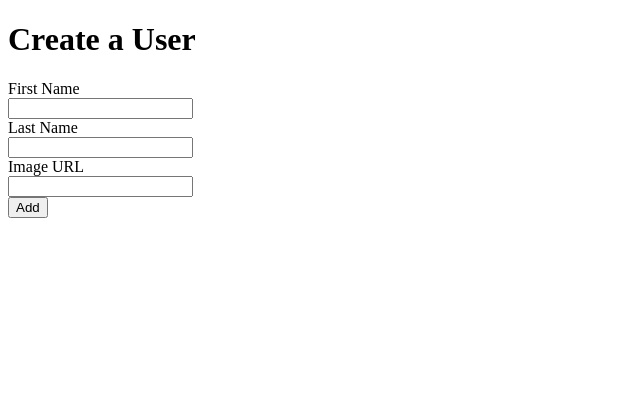
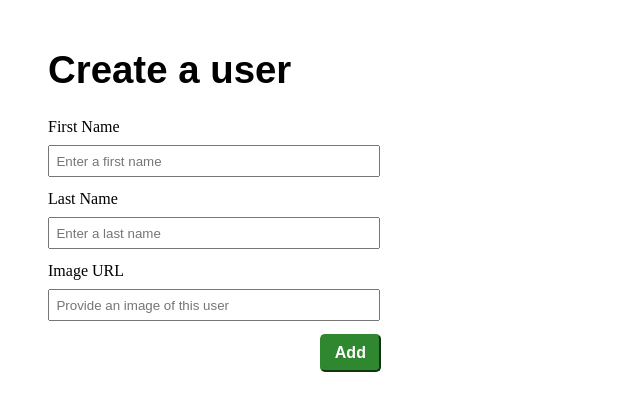
Before and after one commit to Jared-Glenn/Springboard, a Flask app: page /users/new in a window 1280 px wide. Shown: the top 411 px of the page, without its empty margins (0-640 px from the left). Run offline with Flask 2, Linux system fonts and the light colour scheme.

Commit message:
finish phase 1

```diff
--- /dev/null
+++ b/Unit-23/23.1/static/styles.css
@@ -0,0 +1,113 @@
+body {
+    margin: 3rem;
+}
+
+h1 {
+    font-size: 2.4rem;
+    color: black;
+    font-family: Arial, Helvetica, sans-serif;
+}
+
+#new-user-button {
+    margin-left: 3rem;
+    padding: 0.4rem;
+    color: white;
+    border-radius: 5px;
+    font-weight: 600;
+    background-color: grey;
+    border-color: grey;
+}
+
+#new-user-button:hover {
+    background-color: rgb(167, 167, 167);
+    border-color: rgb(184, 184, 184);
+}
+
+br {
+    margin-top: 0.5rem;
+}
+
+.new-form {
+    margin-top: 0.6rem;
+    margin-bottom: 0.8rem;
+    height: 1.6rem;
+    width: 20rem;
+    padding-left: 0.4rem;
+}
+
+#add-button {
+    margin-left: 17rem;
+}
+
+.change-table {
+    padding: 0.5rem 0.8rem;
+    color: white;
+    border-radius: 5px;
+    font-size: 1rem;
+    font-weight: 600;
+    background-color: rgb(47, 136, 47);
+    border-color: rgb(47, 136, 47);
+}
+
+.change-table:hover {
+    background-color: rgb(65, 189, 65);
+    border-color: rgb(65, 189, 65);
+}
+
+img {
+    max-width: 10rem;
+    position: absolute;
+
+}
+
+#username {
+    margin-left: 11rem;
+    font-size: 2rem;
+}
+
+#edit-button {
+    margin-left: 11rem;
+    padding: 0.3rem 0.5rem;
+    color: white;
+    border-radius: 5px;
+    font-size: 0.9rem;
+    font-weight: 500;
+    background-color: rgb(29, 107, 209);
+    border-color: rgb(29, 107, 209);
+}
+
+#delete-button {
+    margin-left: 0.3rem;
+    padding: 0.3rem 0.5rem;
+    color: white;
+    border-radius: 5px;
+    font-size: 0.9rem;
+    font-weight: 500;
+    background-color: red;
+    border-color: red;
+}
+
+.edit-form {
+    margin-top: 0.6rem;
+    margin-bottom: 0.8rem;
+    height: 1.6rem;
+    width: 20rem;
+    padding-left: 0.4rem;
+}
+
+#cancel-button {
+    margin-left: 11rem;
+    padding: 0.5rem 0.8rem;
+    color: rgb(47, 136, 47);
+    border-radius: 5px;
+    font-size: 1rem;
+    font-weight: 600;
+    background-color: white;
+    border-color: rgb(47, 136, 47);
+}
+
+#cancel-button:hover {
+    color: white;
+    background-color: rgb(65, 189, 65);
+    border-color: rgb(65, 189, 65);
+}
--- a/Unit-23/23.1/templates/index.html
+++ b/Unit-23/23.1/templates/index.html
@@ -4,6 +4,7 @@
     <meta charset="UTF-8">
     <meta name="viewport" content="width=device-width, initial-scale=1.0">
     <title>Blogly</title>
+    <link rel="stylesheet" href="/static/styles.css">
 </head>
 <body>
     <h1>Users</h1>
@@ -13,6 +14,6 @@
         <li><a href="/users/{{ user.id }}">{{ user.first_name }} {{ user.last_name }}</a></li>
         {% endfor %}
     </ul>
-    <input type="button" onclick="location.href='/users/new';" value="Add User">
+    <input type="button" onclick="location.href='/users/new';" value="Add User" id="new-user-button">
 </body>
 </html>
--- a/Unit-23/23.1/templates/new_user.html
+++ b/Unit-23/23.1/templates/new_user.html
@@ -4,24 +4,25 @@
     <meta charset="UTF-8">
     <meta name="viewport" content="width=device-width, initial-scale=1.0">
     <title>Blogly</title>
+    <link rel="stylesheet" href="/static/styles.css">
 </head>
 <body>
-    <h1>Create a User</h1>
+    <h1>Create a user</h1>
 
     <form action="/users/new" method="POST">
         <label for="first-name">First Name</label>
         <br>
-        <input type="text" id="first-name" name="first-name">
+        <input type="text" id="first-name" class="new-form" name="first-name" placeholder="Enter a first name">
         <br>
         <label for="last-name">Last Name</label>
         <br>
-        <input type="text" id="last-name" name="last-name">
+        <input type="text" id="last-name" class="new-form" name="last-name" placeholder="Enter a last name">
         <br>
         <label for="image-url">Image URL</label>
         <br>
-        <input type="text" id="image-url" name="image-url">
+        <input type="text" id="image-url" class="new-form" name="image-url" placeholder="Provide an image of this user">
         <br>
-        <button id="add-button">Add</button>
+        <button id="add-button" class="change-table" >Add</button>
     </form>
 </body>
 </html>
--- a/Unit-23/23.1/templates/user.html
+++ b/Unit-23/23.1/templates/user.html
@@ -4,12 +4,13 @@
     <meta charset="UTF-8">
     <meta name="viewport" content="width=device-width, initial-scale=1.0">
     <title>Blogly - {{user.first_name}} {{user.last_name}}</title>
+    <link rel="stylesheet" href="/static/styles.css">
 </head>
 <body>
 
     <img src="{{ user.image_url }}" alt="">
 
-    <h1>{{user.first_name}} {{ user.last_name }}</h1>
+    <h1 id="username">{{user.first_name}} {{ user.last_name }}</h1>
 
     <input id="edit-button" type="button" onclick="location.href='/users/{{ user.id }}/edit';" value="Edit">
     <input id="delete-button" type="button" onclick="location.href='/users/{{ user.id }}/delete';" value="Delete">
```
Also changed, not shown: Unit-23/23.1/templates/edit_user.html (+6 -5 lines).
